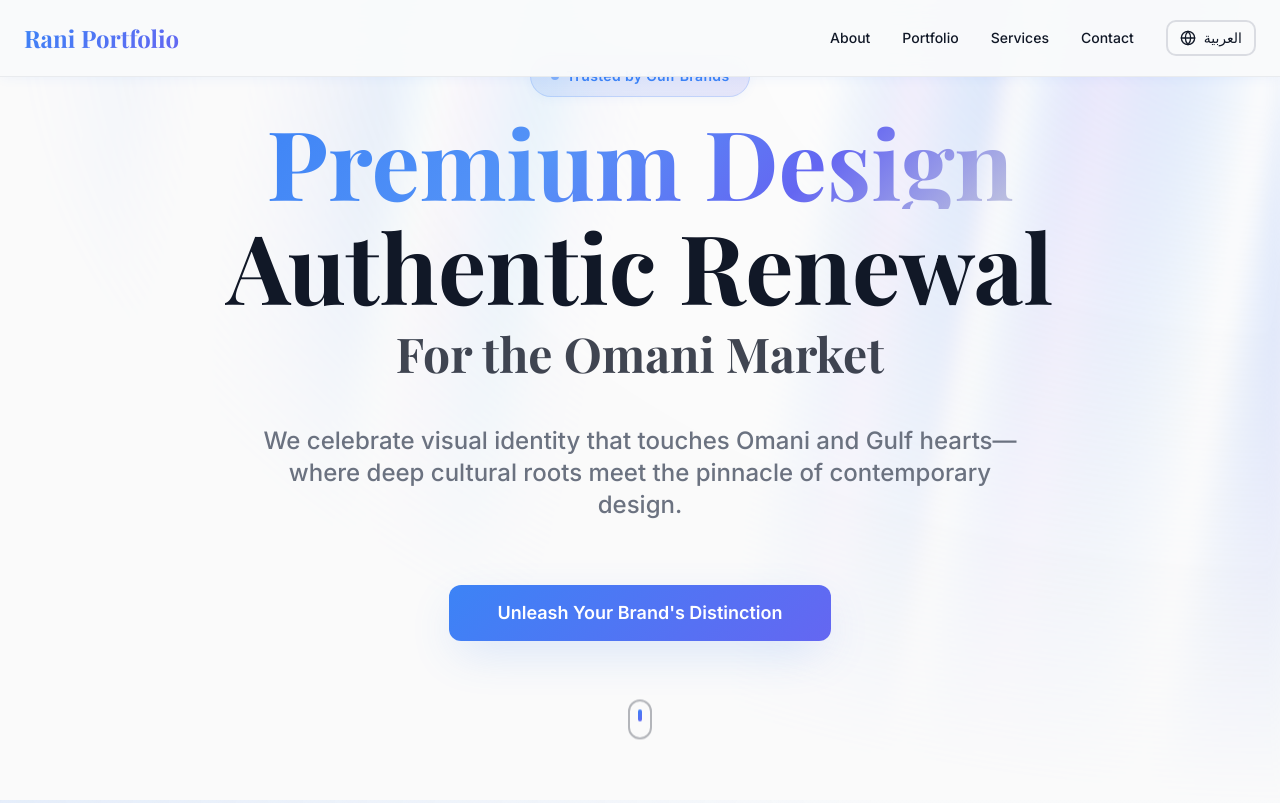
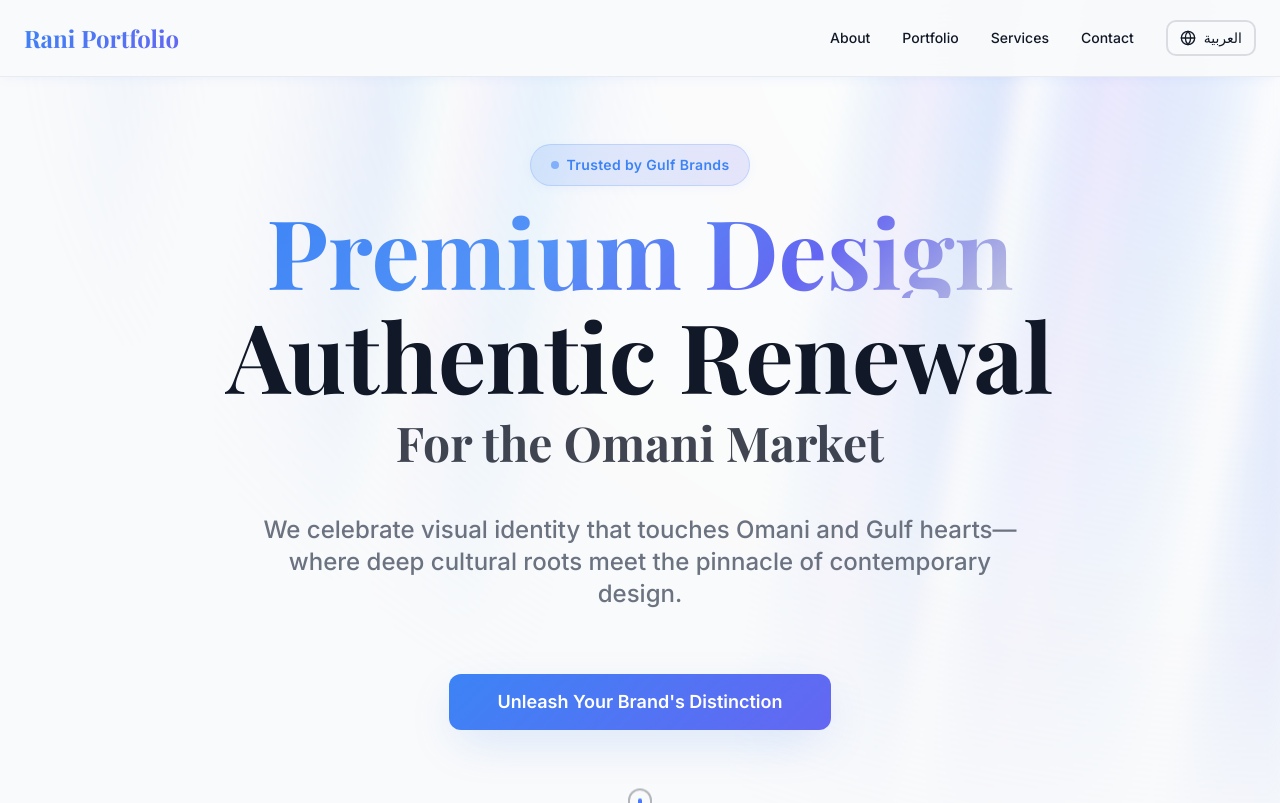
Before and after one commit to Rani-Ghazi/Rani-Design-Portfolio, a React (Vite) app: page / in a window 1280 px wide. Shown: the top 803 px of the page. Built offline with nearby package versions, Linux system fonts and the light colour scheme; the HTML template or start-up script is replaced by a standard one.

Commit message:
Fix text overlapping with navigation

```diff
--- a/src/components/ui/aurora-background.tsx
+++ b/src/components/ui/aurora-background.tsx
@@ -13,10 +13,9 @@ export const AuroraBackground = ({
   ...props
 }: AuroraBackgroundProps) => {
   return (
-    <main>
     <div
       className={cn(
-          "relative flex flex-col h-[100vh] items-center justify-center bg-zinc-50 dark:bg-zinc-900 text-slate-950 transition-bg",
+        "relative flex flex-col min-h-screen items-center justify-center bg-background text-foreground transition-bg pt-20",
         className
       )}
       {...props}
@@ -47,6 +46,5 @@ export const AuroraBackground = ({
         </div>
         {children}
       </div>
-    </main>
   );
 };
--- a/src/pages/Index.tsx
+++ b/src/pages/Index.tsx
@@ -170,7 +170,7 @@ const Index = () => {
             duration: 0.8,
             ease: "easeInOut",
           }}
-          className="relative flex flex-col gap-4 items-center justify-center px-4 max-w-5xl mx-auto"
+          className="relative flex flex-col gap-4 items-center justify-center px-4 max-w-5xl mx-auto py-12 md:py-16"
         >
           {/* Subtitle badge */}
           <div className="inline-flex items-center gap-2 px-5 py-2.5 rounded-full bg-gradient-to-r from-primary/15 to-accent/15 backdrop-blur-sm border border-primary/20 shadow-soft">
```
Lines whose indentation alone changed are shown as unchanged.
